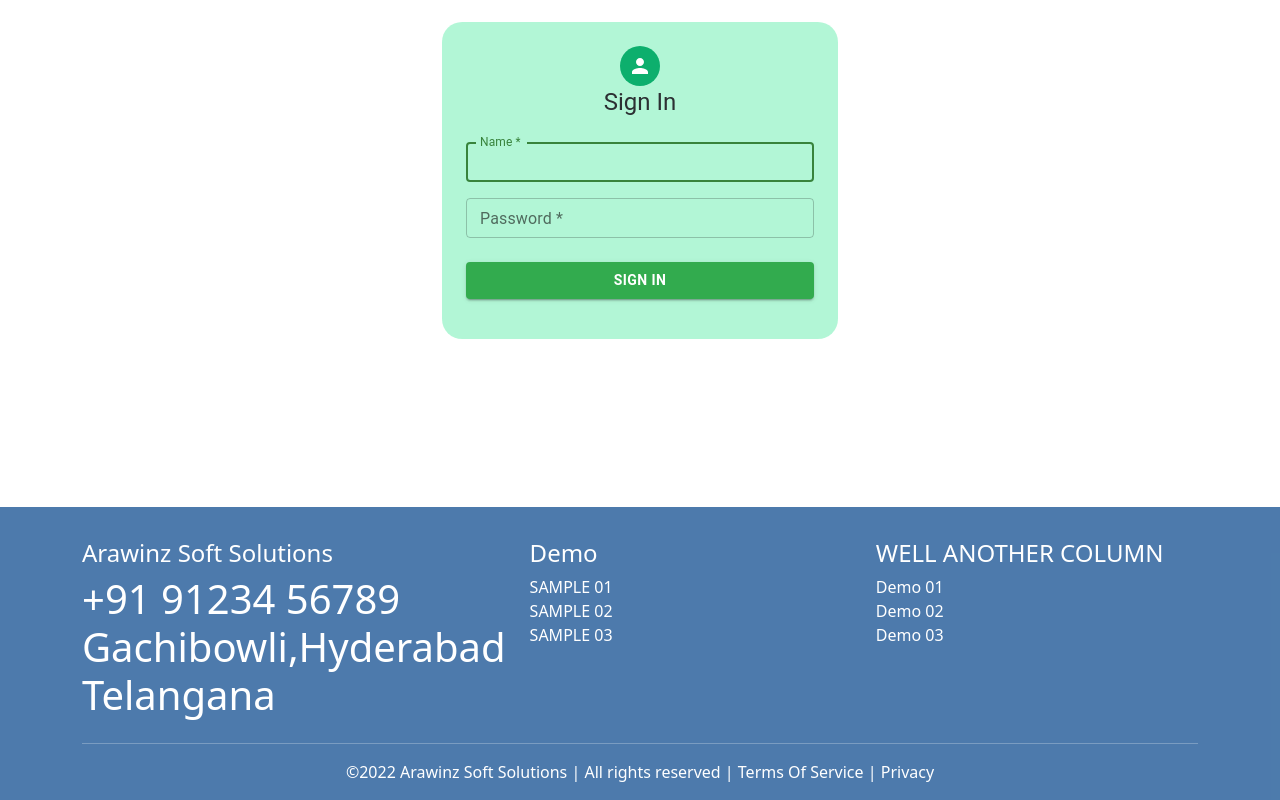
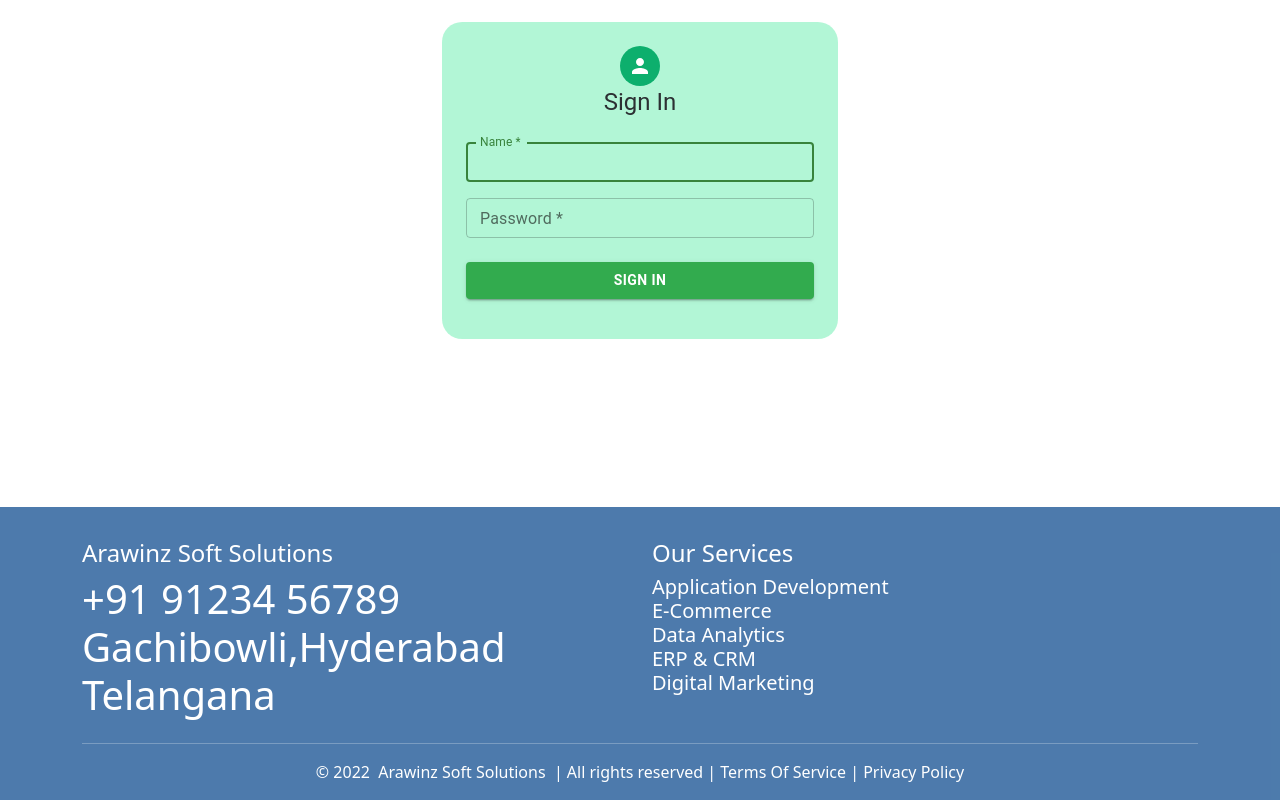
Before and after one commit to NarasimhaNaidu/web_react, a React (Create React App) app: page /signin in a window 1280 px wide. Shown: the part 210-1010 px from the top of the page. Built offline with nearby package versions, Linux system fonts and the light colour scheme.

Commit message:
accordian

```diff
--- a/src/App.js
+++ b/src/App.js
@@ -1,4 +1,6 @@
 import React, { useContext, useEffect, useMemo, useState } from "react";
+import { useTheme, useMediaQuery } from "@mui/material";
+
 import { Naidu } from "./components/localstorage";
 import { SignUp } from "./components/sample";
 import { SignUppp } from "./components/NewForm";
@@ -24,6 +26,7 @@ import { RadioButton } from "./components/gender";
 import { FetchApi } from "./components/fetch";
 import "./App.css";
 import "../node_modules/bootstrap/dist/css/bootstrap.min.css";
+import SimpleAccordion from "./components/acc";
 
 function App() {
   const [userprofile, setUserProfile] = useState(null);
@@ -45,6 +48,10 @@ function App() {
 
   },[])
   const snackValue = useMemo(() => ({ snack, setSnack }), [snack, setSnack]);
+
+
+  const theme = useTheme();
+  const isMatch = useMediaQuery(theme.breakpoints.down("md"));
 
   return (
     <div className="page-container">
@@ -114,7 +121,11 @@ function App() {
       </div>{" "}
       {/* footer start  */}
       {/* {console.log(userprofile)} */}
-      <Footer />
+
+      <React.Fragment>
+              {isMatch ? (<SimpleAccordion/>):(<Footer />)}
+      </React.Fragment>
+
       {/* footer end  */}
     </div>
   );
--- a/src/components/Body.jsx
+++ b/src/components/Body.jsx
@@ -1,3 +1,4 @@
+import SimpleAccordion from "./acc";
 import { UserContext, SnackbarContext } from "./usercontext";
 import { useContext } from "react";
 import * as React from "react";
@@ -38,7 +39,8 @@ export function BodyData() {
         <br /> <br /> <br />
         <Link to="/signout">logout page </Link>
         {console.log(userprofile)}
-        <LoremIpsumP />
+
+        {/* <LoremIpsumP /> */}
         <br />
       </div>{" "}
     </Container>
--- a/src/components/Footer.css
+++ b/src/components/Footer.css
@@ -6,3 +6,6 @@
   bottom: 0;
   width: 100%;
 }
+.onhover-none:hover {
+  color: #313639;
+}
--- a/src/components/Footer.jsx
+++ b/src/components/Footer.jsx
@@ -1,5 +1,7 @@
 import "./Footer.css";
 import React from "react";
+import { Anchor } from "@mui/icons-material";
+import { Link } from "@mui/material";
 
 export const Footer = (props) => {
   return (
@@ -16,21 +18,25 @@ export const Footer = (props) => {
             </h1>
           </div>
           {/* Column2 */}
-          <div className="col">
+          {/* <div className="col">
             <h4>Demo</h4>
             <ui className="list-unstyled">
               <li>SAMPLE 01</li>
               <li>SAMPLE 02</li>
               <li>SAMPLE 03</li>
             </ui>
-          </div>
+          </div> */}
           {/* Column3 */}
           <div className="col">
-            <h4>WELL ANOTHER COLUMN</h4>
             <ui className="list-unstyled">
-              <li>Demo 01</li>
-              <li>Demo 02</li>
-              <li>Demo 03</li>
+              <h4>Our Services</h4>
+              <h5>
+                <li>Application Development</li>
+                <li>E-Commerce</li>
+                <li>Data Analytics</li>
+                <li>ERP &#38; CRM</li>
+                <li>Digital Marketing</li>
+              </h5>
             </ui>
           </div>
         </div>
@@ -38,8 +44,16 @@ export const Footer = (props) => {
         <center>
           <div className="row">
             <p className="col-sm">
-              &copy;{new Date().getFullYear()} Arawinz Soft Solutions | All
-              rights reserved | Terms Of Service | Privacy
+              &copy; {new Date().getFullYear()} &nbsp;
+              <Link
+                className="onhover-none"
+                color="white"
+                href="www.arawinz.com"
+                underline="none"
+              >
+                Arawinz Soft Solutions &nbsp;
+              </Link>
+              | All rights reserved | Terms Of Service | Privacy Policy
             </p>
           </div>
         </center>
--- /dev/null
+++ b/src/components/acc.jsx
@@ -0,0 +1,73 @@
+import * as React from "react";
+import Accordion from "@mui/material/Accordion";
+import AccordionSummary from "@mui/material/AccordionSummary";
+import AccordionDetails from "@mui/material/AccordionDetails";
+import Typography from "@mui/material/Typography";
+import ExpandMoreIcon from "@mui/icons-material/ExpandMore";
+import { useTheme, useMediaQuery } from "@mui/material";
+import { Footer } from "./Footer";
+
+export default function SimpleAccordion() {
+  const theme = useTheme();
+
+  const isMatch = useMediaQuery(theme.breakpoints.down("md"));
+
+  return (
+    <React.Fragment>
+      <div>
+        <Accordion>
+          <AccordionSummary
+            expandIcon={<ExpandMoreIcon />}
+            aria-controls="panel1a-content"
+            id="panel1a-header"
+            sx={{
+              backgroundColor: "#9ECAFA80",
+            }}
+          >
+            <Typography>Our Services</Typography>
+          </AccordionSummary>
+          <AccordionDetails
+            sx={{
+              backgroundColor: "#51A0F633",
+            }}
+          >
+            <Typography>
+              <ul>
+                <li>Application Development</li>
+                <li>E-Commerce</li>
+                <li>Data Analytics</li>
+                <li>ERP &#38; CRM</li>
+                <li>Digital Marketing</li>
+              </ul>
+            </Typography>
+          </AccordionDetails>
+        </Accordion>
+        <Accordion>
+          <AccordionSummary
+            expandIcon={<ExpandMoreIcon />}
+            aria-controls="panel2a-content"
+            id="panel2a-header"
+            sx={{
+              backgroundColor: "#9ECAFA80",
+            }}
+          >
+            <Typography> Address</Typography>
+          </AccordionSummary>
+          <AccordionDetails
+            sx={{
+              backgroundColor: "#51A0F633",
+            }}
+          >
+            <Typography>
+              Arawinz Soft Solutions,
+              <br /> +91 91234 56789,
+              <br /> Gachibowli, Hyderabad,
+              <br /> Telangana - 500 072.
+            </Typography>
+          </AccordionDetails>
+        </Accordion>
+      </div>
+
+    </React.Fragment>
+  );
+}
```
Also changed, not shown: src/components/fetch.jsx (+22 -28 lines). Lines whose indentation alone changed are shown as unchanged.
